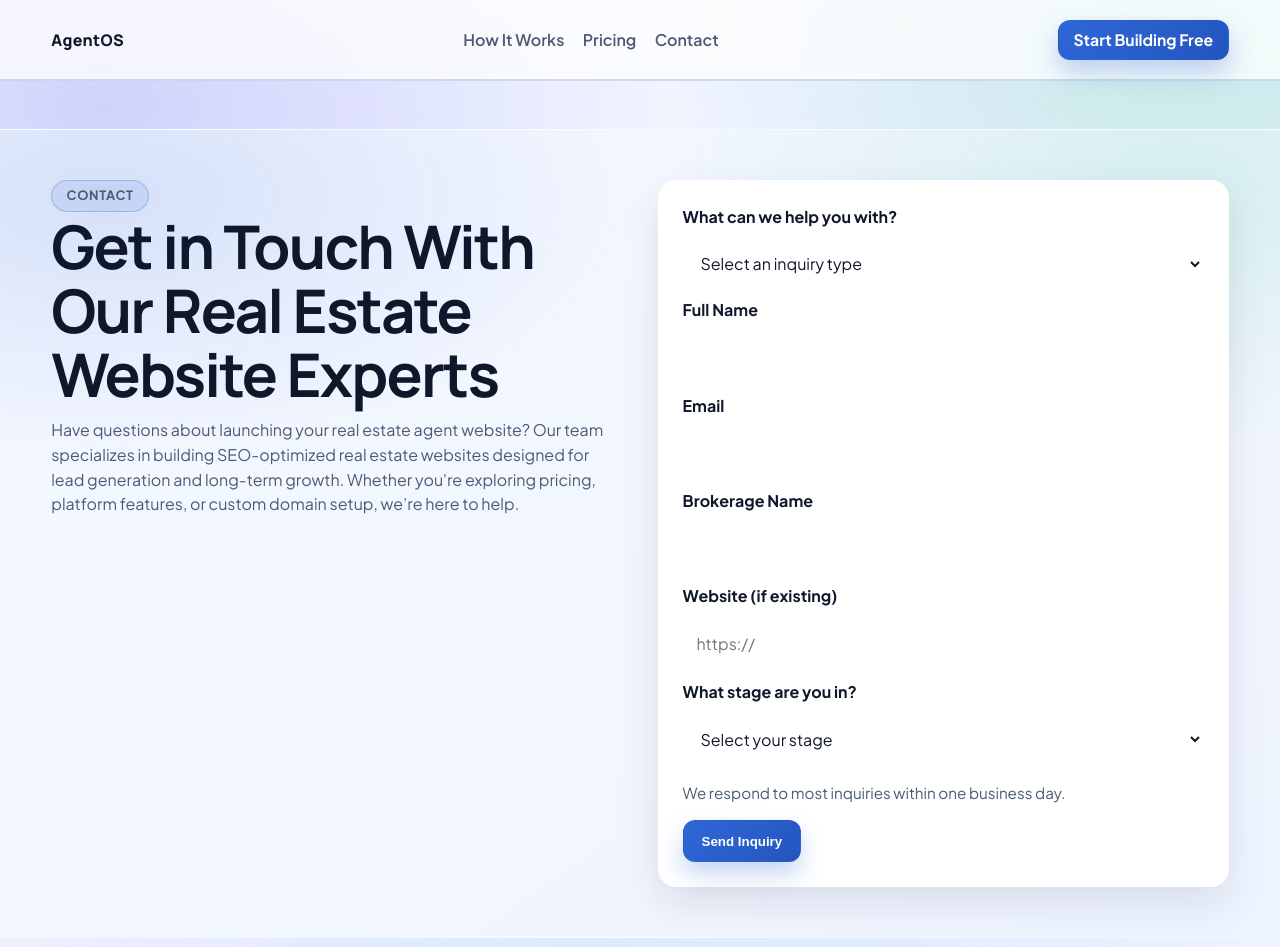
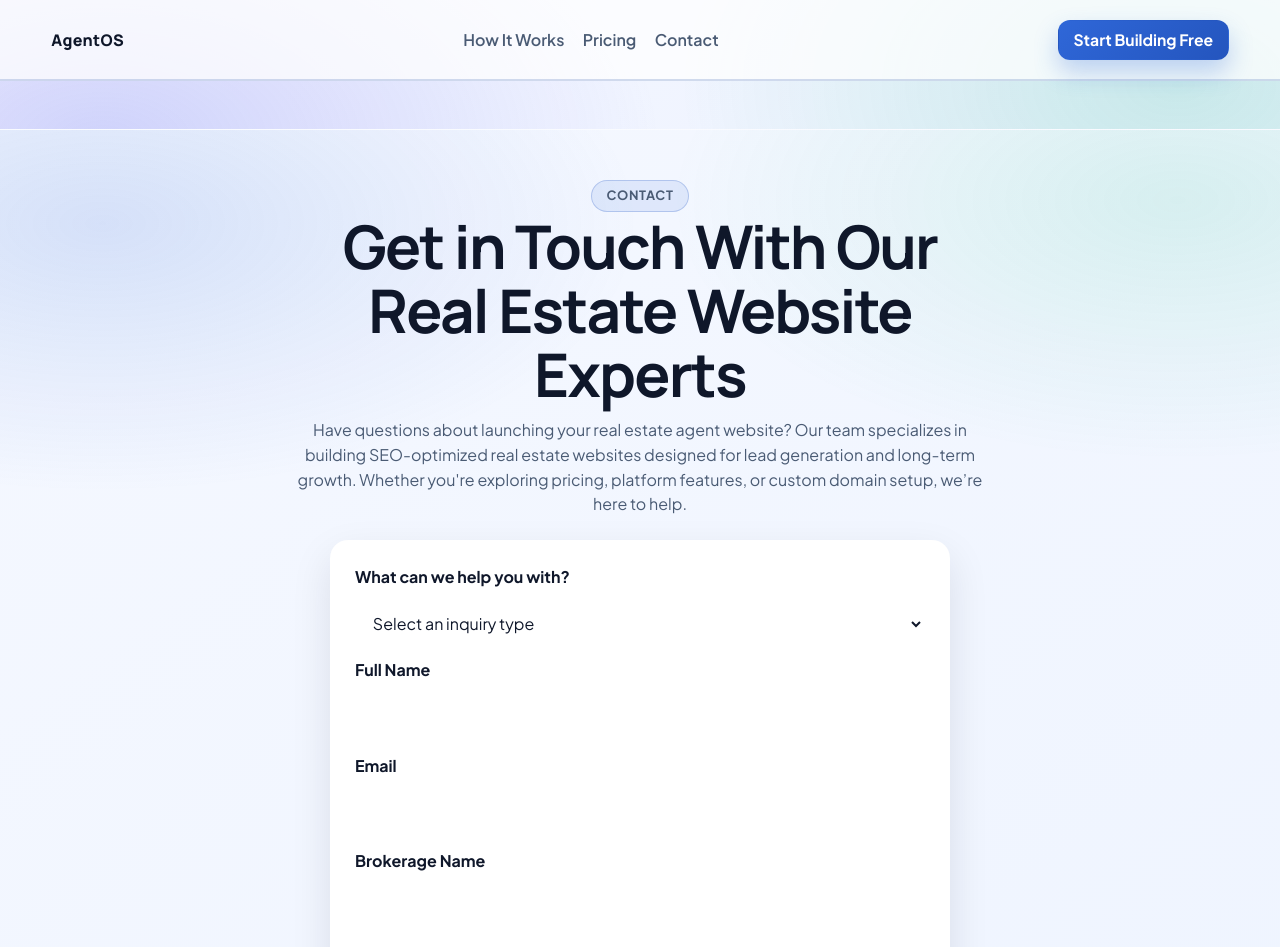
Before and after one commit to xSunnyyy/AgentOS, a Next.js app: page /contact in a window 1280 px wide. Shown: the top 947 px of the page. Built offline with nearby package versions, Linux system fonts and the light colour scheme.

Commit message:
Center contact page layout and place form below intro

```diff
--- a/styles/globals.css
+++ b/styles/globals.css
@@ -1013,20 +1013,25 @@ textarea {
 
 .contact-page-shell {
   display: grid;
-  grid-template-columns: 1fr 1fr;
-  gap: clamp(1rem, 3vw, 2.2rem);
+  grid-template-columns: 1fr;
+  gap: clamp(1rem, 2vw, 1.4rem);
   align-items: start;
+  max-width: 860px;
+  margin: 0 auto;
+  text-align: center;
 }
 
 .contact-page-copy h1 {
   margin: 0.2rem 0 0.7rem;
   max-width: 18ch;
+  margin-inline: auto;
 }
 
 .contact-page-copy p {
   color: var(--muted);
   margin: 0;
   max-width: 60ch;
+  margin-inline: auto;
 }
 
 .contact-page-form {
@@ -1038,6 +1043,9 @@ textarea {
   display: grid;
   gap: 0.65rem;
   transition: transform 0.2s ease, box-shadow 0.2s ease;
+  width: min(620px, 100%);
+  margin: 0 auto;
+  text-align: left;
 }
 
 .contact-page-form:hover {
@@ -1069,14 +1077,10 @@ textarea {
 
 .contact-page-form .btn {
   margin-top: 0.35rem;
-  justify-self: start;
+  justify-self: center;
 }
 
 @media (max-width: 900px) {
-  .contact-page-shell {
-    grid-template-columns: 1fr;
-  }
-
   .contact-page-copy h1,
   .contact-page-copy p {
     max-width: none;
```
